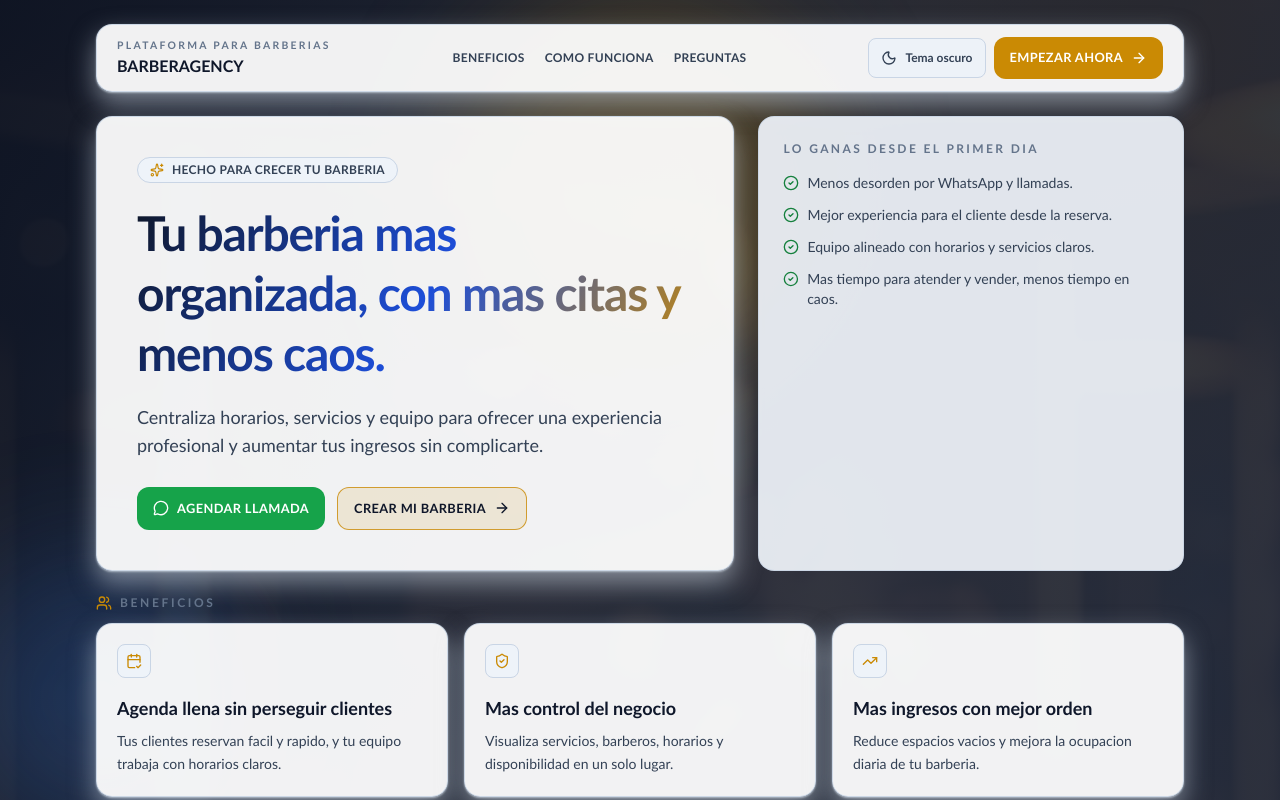
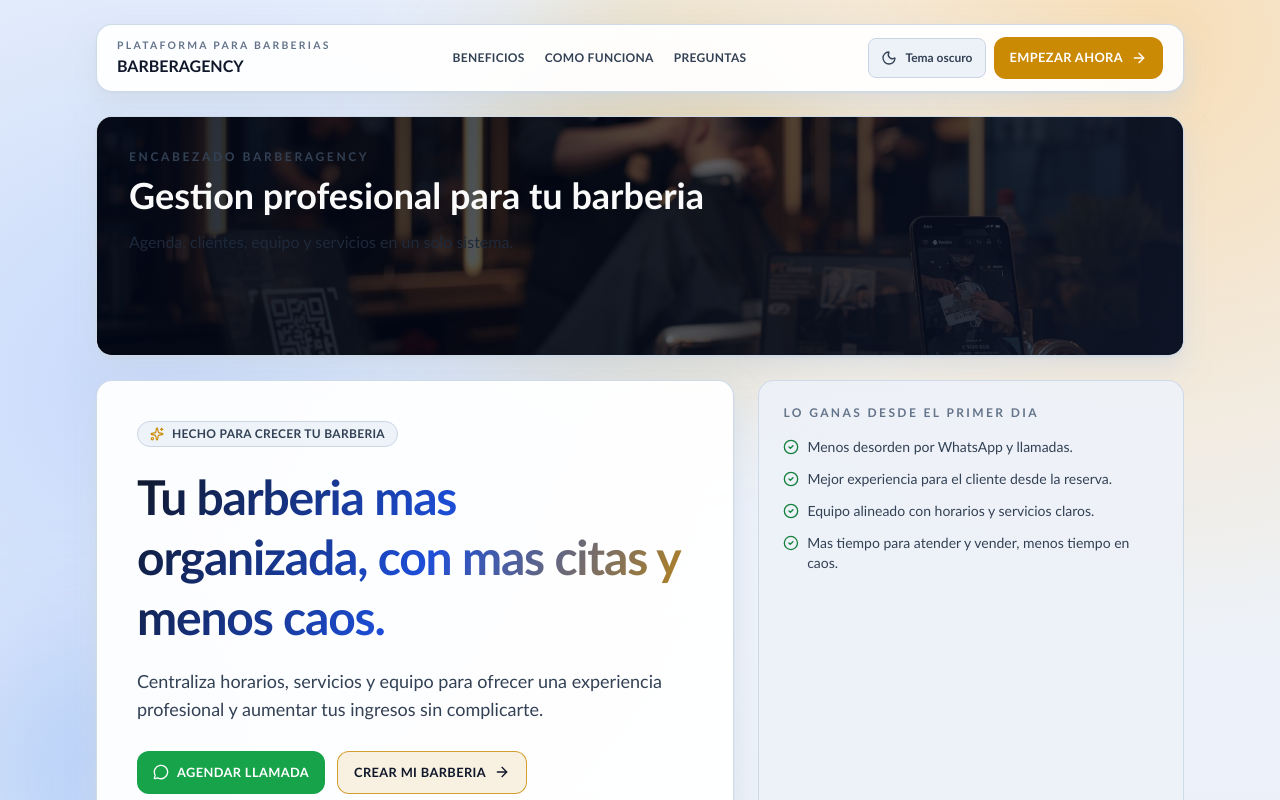
Before and after one commit to stelledicarta212/barberagency, a Next.js app: page / in a window 1280 px wide. Shown: the top 800 px of the page. Built offline with nearby package versions, Linux system fonts and the light colour scheme.

Commit message:
feat(ui): use Fondoiniciodshb as header image on home and dashboard

```diff
--- a/app/(saas)/dashboard/page.tsx
+++ b/app/(saas)/dashboard/page.tsx
@@ -13,19 +13,14 @@ export default async function DashboardPage() {
   const { metrics, upcoming, source } = await getDashboardSnapshot();
 
   return (
-    <section className="relative isolate overflow-hidden rounded-3xl border border-[var(--line)] p-3 sm:p-5">
-      <div className="pointer-events-none absolute inset-0 -z-10">
-        <div className="absolute inset-0 bg-[url('/Fondoiniciodshb.jpg')] bg-cover bg-center opacity-35" />
-        <div className="absolute inset-0 bg-[linear-gradient(110deg,rgba(2,8,23,0.94),rgba(2,8,23,0.82)_45%,rgba(15,23,42,0.9))]" />
-      </div>
-
-      <div className="space-y-5">
+    <section className="space-y-5">
       <article
-        className="animate-rise relative overflow-hidden rounded-2xl border border-[var(--line)] bg-black/30"
+        className="animate-rise relative overflow-hidden rounded-2xl border border-[var(--line)]"
         style={{ animationDelay: "20ms" }}
       >
-        <div className="absolute inset-0 bg-[linear-gradient(100deg,rgba(2,8,23,0.75),rgba(2,8,23,0.35)_45%,rgba(2,8,23,0.7))]" />
-        <div className="relative z-10 flex min-h-[220px] flex-col justify-end p-5 sm:p-7">
+        <div className="absolute inset-0 bg-[url('/Fondoiniciodshb.jpg')] bg-cover bg-center" />
+        <div className="absolute inset-0 bg-[linear-gradient(100deg,rgba(2,8,23,0.88),rgba(2,8,23,0.55)_45%,rgba(2,8,23,0.78))]" />
+        <div className="relative z-10 flex min-h-[220px] flex-col justify-end p-5 sm:min-h-[260px] sm:p-7">
           <p className="text-xs font-semibold uppercase tracking-[0.2em] text-zinc-300/90">
             Barberagency
           </p>
@@ -193,7 +188,6 @@ export default async function DashboardPage() {
           </p>
         </article>
       </div>
-      </div>
     </section>
   );
 }
--- a/app/page.tsx
+++ b/app/page.tsx
@@ -84,8 +84,6 @@ export default function Home() {
   return (
     <main className="relative min-h-screen overflow-hidden pb-16">
       <div className="pointer-events-none absolute inset-0 -z-10">
-        <div className="absolute inset-0 bg-[url('/Fondoiniciodshb.jpg')] bg-cover bg-center opacity-30" />
-        <div className="absolute inset-0 bg-[linear-gradient(115deg,rgba(2,8,23,0.92),rgba(2,8,23,0.78)_45%,rgba(15,23,42,0.88))]" />
         <div className="absolute left-1/2 top-0 h-96 w-96 -translate-x-1/2 rounded-full bg-[color-mix(in_srgb,var(--accent)_24%,transparent)] blur-3xl" />
         <div className="absolute -left-12 top-1/3 h-72 w-72 rounded-full bg-[color-mix(in_srgb,#3b82f6_20%,transparent)] blur-3xl" />
         <div className="absolute -right-20 bottom-0 h-96 w-96 rounded-full bg-[color-mix(in_srgb,#14b8a6_16%,transparent)] blur-3xl" />
@@ -121,6 +119,27 @@ export default function Home() {
           </div>
         </div>
       </header>
+
+      <section className="mx-auto mt-6 w-full max-w-6xl px-4 sm:px-8">
+        <article
+          className="panel animate-rise relative overflow-hidden p-6 sm:min-h-[240px] sm:p-8"
+          style={{ animationDelay: "40ms" }}
+        >
+          <div className="absolute inset-0 bg-[url('/Fondoiniciodshb.jpg')] bg-cover bg-center" />
+          <div className="absolute inset-0 bg-[linear-gradient(110deg,rgba(2,8,23,0.9),rgba(2,8,23,0.62)_48%,rgba(15,23,42,0.82))]" />
+          <div className="relative z-10 max-w-2xl">
+            <p className="text-xs font-bold uppercase tracking-[0.22em] text-zinc-300">
+              Encabezado barberagency
+            </p>
+            <h2 className="mt-2 text-3xl font-black leading-tight text-zinc-50 sm:text-4xl">
+              Gestion profesional para tu barberia
+            </h2>
+            <p className="mt-3 text-sm text-zinc-200 sm:text-base">
+              Agenda, clientes, equipo y servicios en un solo sistema.
+            </p>
+          </div>
+        </article>
+      </section>
 
       <section className="mx-auto mt-6 grid w-full max-w-6xl gap-6 px-4 sm:px-8 lg:grid-cols-[1.2fr_0.8fr]">
         <article className="panel animate-rise p-6 sm:p-10">
```
